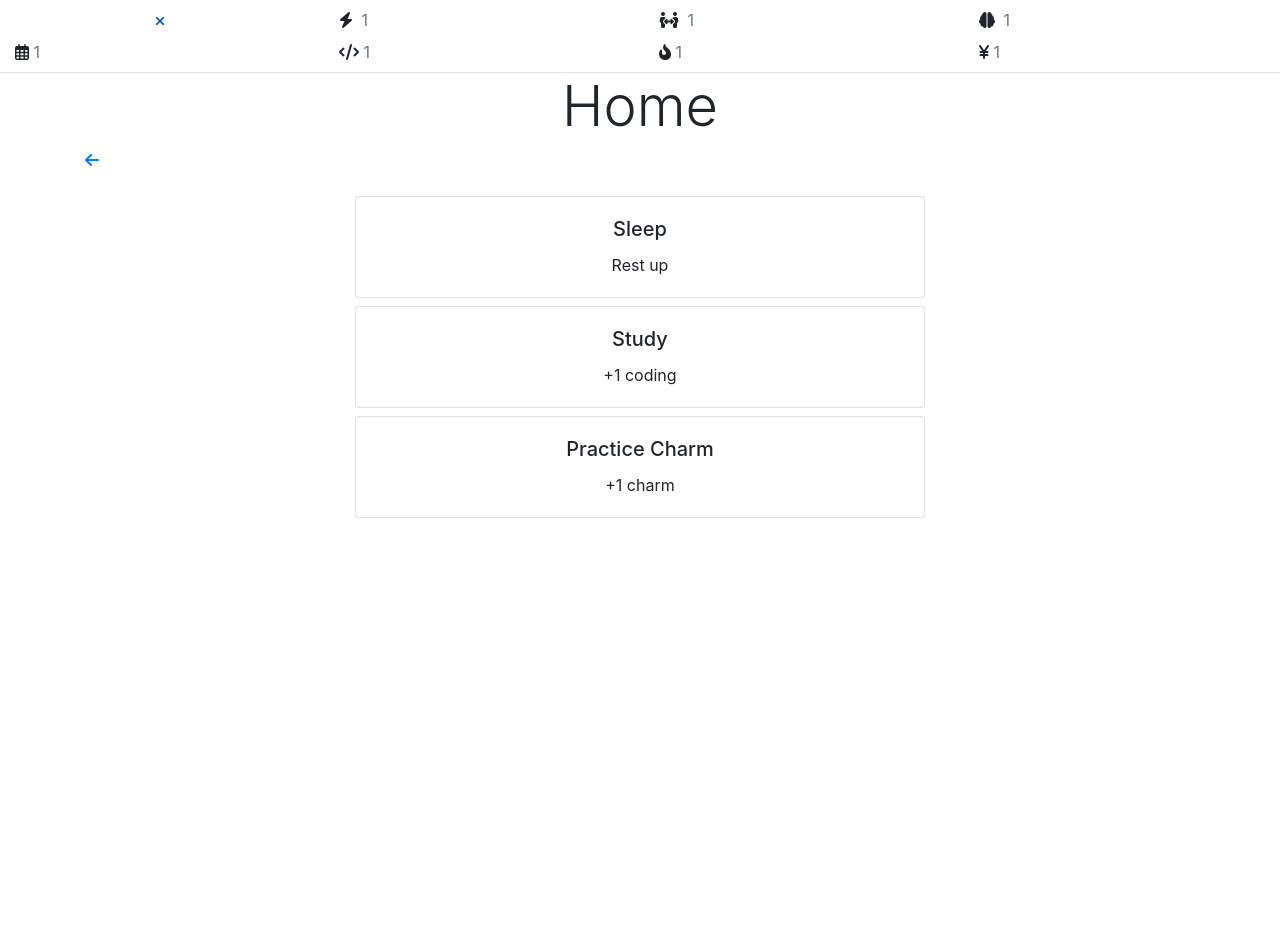
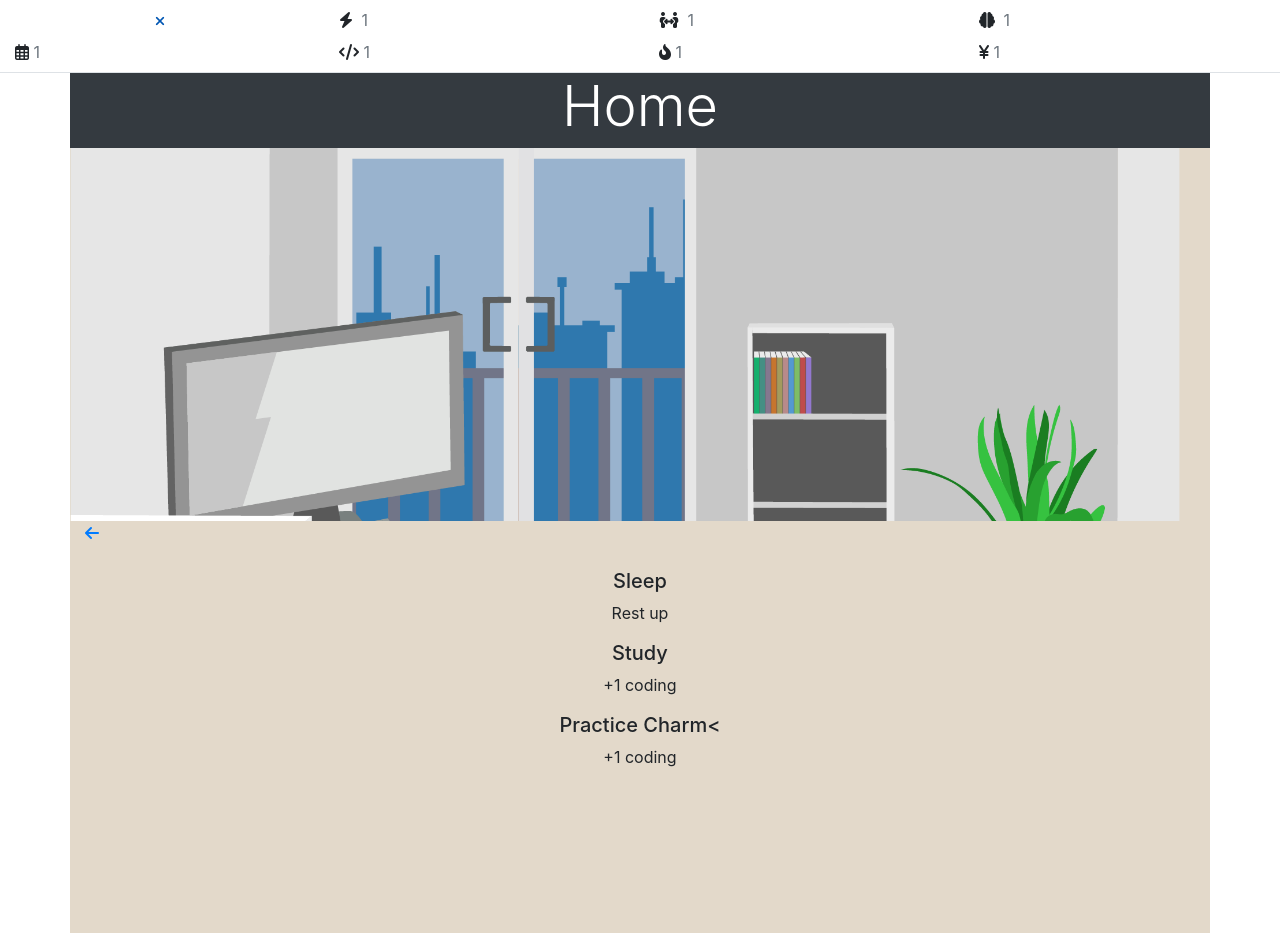
Before and after one commit to AndreasChristensen89/salary_struggle, a Django app: page /grind/house/ in a window 1280 px wide. Run offline with Django 3.2, Linux system fonts and the light colour scheme; a user stored in the database is signed in; tables that the repository leaves empty hold one stand-in row (values such as "Sample post"); some libraries are stand-ins or nearby versions.

Commit message:
Add house background and redesign buttons

```diff
--- a/grind/templates/grind/house.html
+++ b/grind/templates/grind/house.html
@@ -4,12 +4,14 @@
 {% block content %}
 {% if user.is_authenticated %}
 
-<div class="container h-100 overview">
-    <div class="row">
+<div class="container h-100 overview" id="house-background">
+    <div class="row bg-dark">
         <div class="col text-center">
-            <h1 class="display-4">Home</h1>
+            <h1 class="display-4 text-white">Home</h1>
         </div>
     </div>
+
+    <div class="row" id="house-background-img"></div>
 
 
     <div class="row">
@@ -19,32 +21,28 @@
     </div>
 
     <div class="row pt-5">
-        <div class="col-6 card mx-auto text-center" id="sleep">
-            <div class="card-body rounded-top">
-                <h5 class="card-title">Sleep</h5>
-                <p class="card-text round">Rest up</p>
+        <div class="col-12">
+            <div class="col-4 mx-auto text-center" id="sleep">
+                <div class="rounded-top">
+                    <h5 class="h5">Sleep</h5>
+                    <p class="">Rest up</p>
+                </div>
+            </div>
+            <div class="col-4 mx-auto text-center" id="homeStudy">
+                <div class="rounded-top">
+                    <h5 class="h5">Study</h5>
+                    <p class="">+1 coding</p>
+                </div>
+            </div>
+            <div class="col-4 mx-auto text-center" id="homeStudy">
+                <div class="rounded-top">
+                    <h5 class="h5">Practice Charm<</h5>
+                    <p class="">+1 coding</p>
+                </div>
             </div>
         </div>
+
     </div>
-
-    <div class="row pt-2">
-        <div class="col-6 card mx-auto text-center" id="homeStudy">
-            <div class="card-body rounded-top">
-                <h5 class="card-title">Study</h5>
-                <p class="card-text round">+1 coding</p>
-            </div>
-        </div>
-    </div>
-
-    <div class="row pt-2">
-        <div class="col-6 card mx-auto text-center" id="homeCharm">
-            <div class="card-body rounded-top">
-                <h5 class="card-title">Practice Charm</h5>
-                <p class="card-text round">+1 charm</p>
-            </div>
-        </div>
-    </div>
-
 </div>
 <div id="loading-overlay">
     <h1 class="text-light logo-font loading-spinner">
--- a/static/css/game_base.css
+++ b/static/css/game_base.css
@@ -52,6 +52,18 @@ body {
     background-size: cover;
     background-repeat: no-repeat;
     height: 320px;
+}
+
+#house-background-img {
+    background-image: url(/media/house_background.png);
+    background-size: cover;
+    background-repeat: no-repeat;
+    height: 40%;
+    width: 100%;
+}
+
+#house-background {
+    background-color: #e3d9ca;
 }
 
 #background-fill {
```
Also changed, not shown: media/house_background.png (added).
